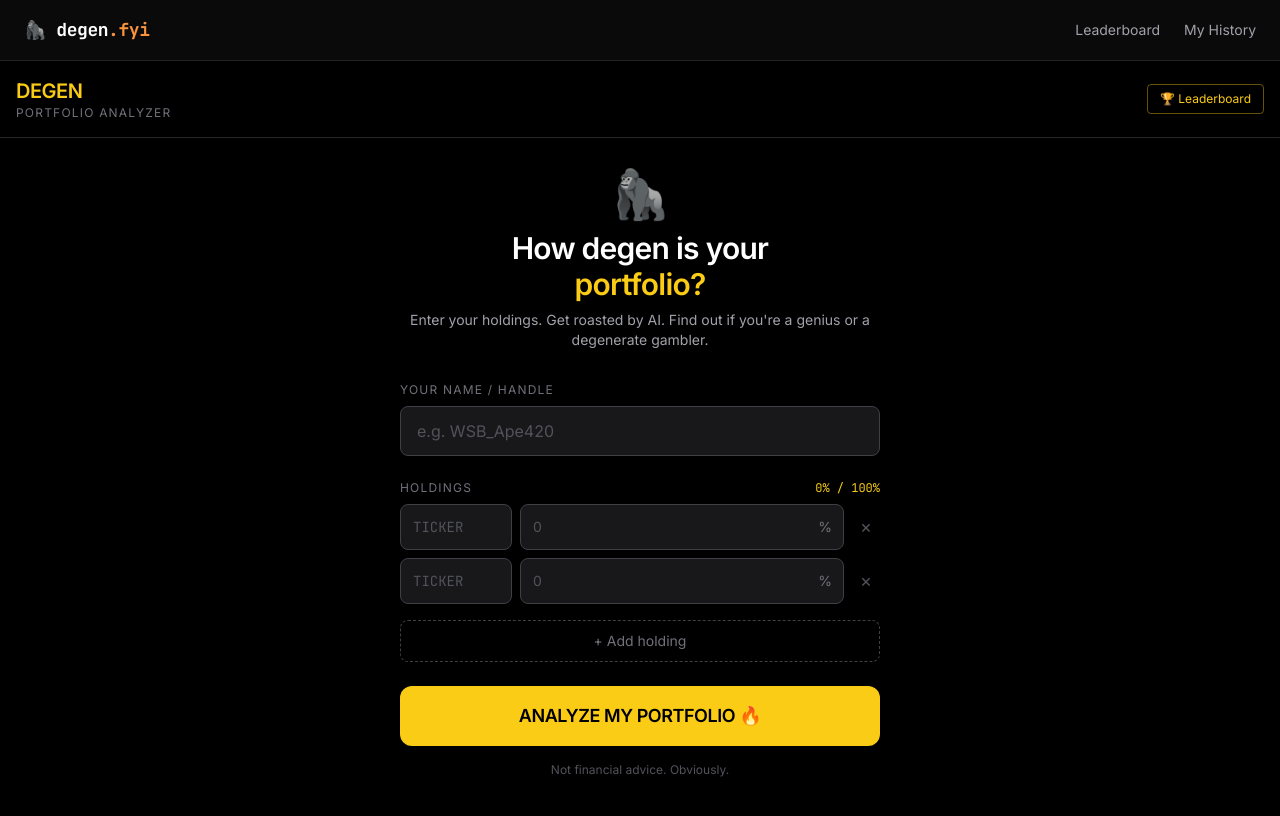
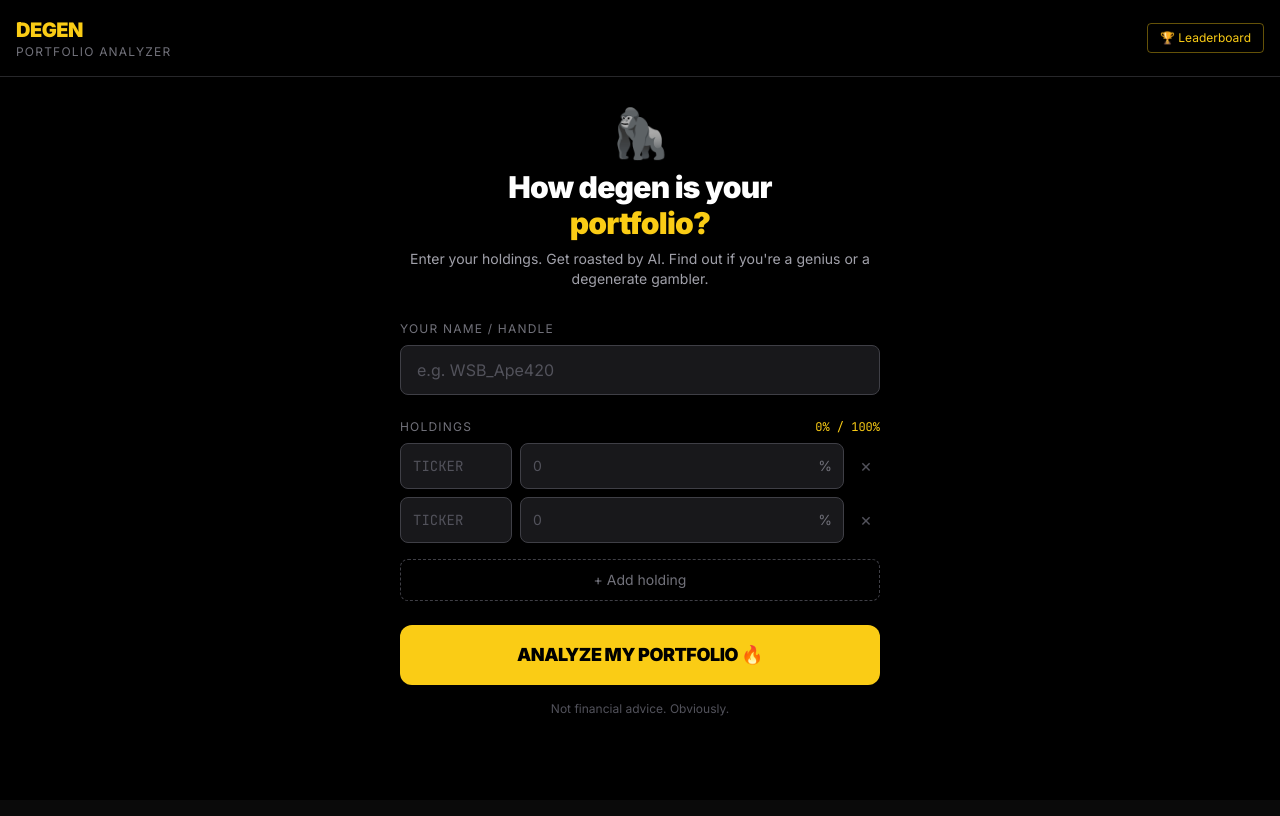
Before and after one commit to jtthomascali-dot/degen-portfolio, a Next.js app: page / in a window 1280 px wide. Shown: the top 816 px of the page. Built offline with nearby package versions, Linux system fonts and the light colour scheme.

Commit message:
Update layout.tsx

```diff
--- a/app/layout.tsx
+++ b/app/layout.tsx
@@ -1,31 +1,24 @@
 import type { Metadata } from 'next'
+import { Inter } from 'next/font/google'
 import './globals.css'
 
+const inter = Inter({ subsets: ['latin'] })
+
 export const metadata: Metadata = {
-  title: 'Degen Portfolio Analyzer',
-  description: 'Find out if you\'re a Warren Buffett or a WSB Ape. Enter your holdings, get brutally roasted by AI.',
+  title: 'DEGEN Portfolio Analyzer',
+  description: 'Find out how reckless your portfolio really is. AI-powered roasts.',
   openGraph: {
-    title: 'Degen Portfolio Analyzer',
-    description: 'Enter your portfolio. Get roasted.',
-    type: 'website',
+    title: 'DEGEN Portfolio Analyzer',
+    description: 'Find out how reckless your portfolio really is.',
+    siteName: 'DEGEN',
   },
+  viewport: 'width=device-width, initial-scale=1, maximum-scale=1',
 }
 
 export default function RootLayout({ children }: { children: React.ReactNode }) {
   return (
     <html lang="en">
-      <body className="min-h-screen bg-[#0a0a0a] text-white">
-        <nav className="border-b border-[#222] px-6 py-4 flex items-center justify-between">
-          <a href="/" className="font-mono text-lg font-bold tracking-tight">
-            🦍 <span className="text-white">degen</span><span className="text-orange-400">.fyi</span>
-          </a>
-          <div className="flex gap-6 text-sm text-zinc-400">
-            <a href="/leaderboard" className="hover:text-white transition-colors">Leaderboard</a>
-            <a href="/history"     className="hover:text-white transition-colors">My History</a>
-          </div>
-        </nav>
-        {children}
-      </body>
+      <body className={inter.className}>{children}</body>
     </html>
   )
 }
```
